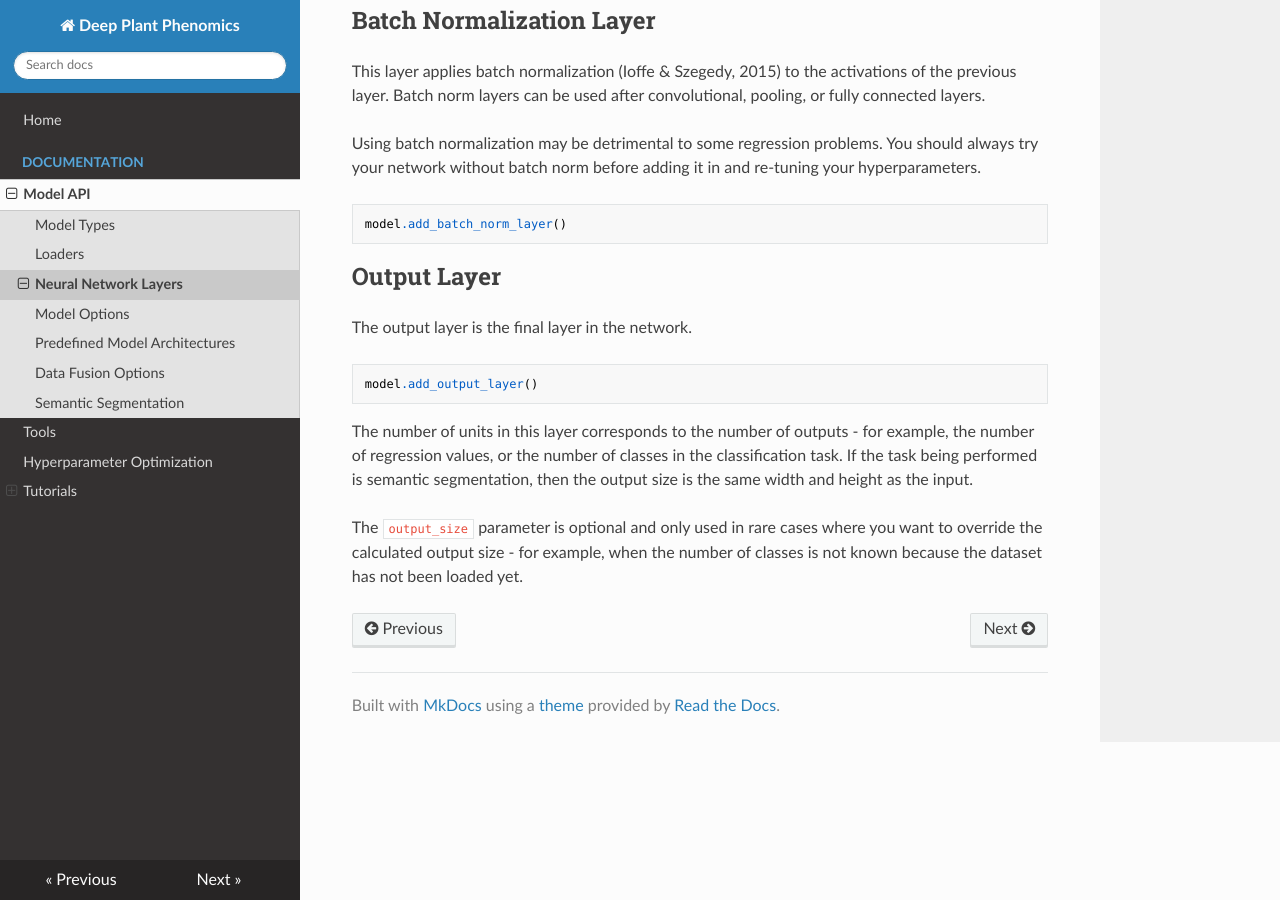
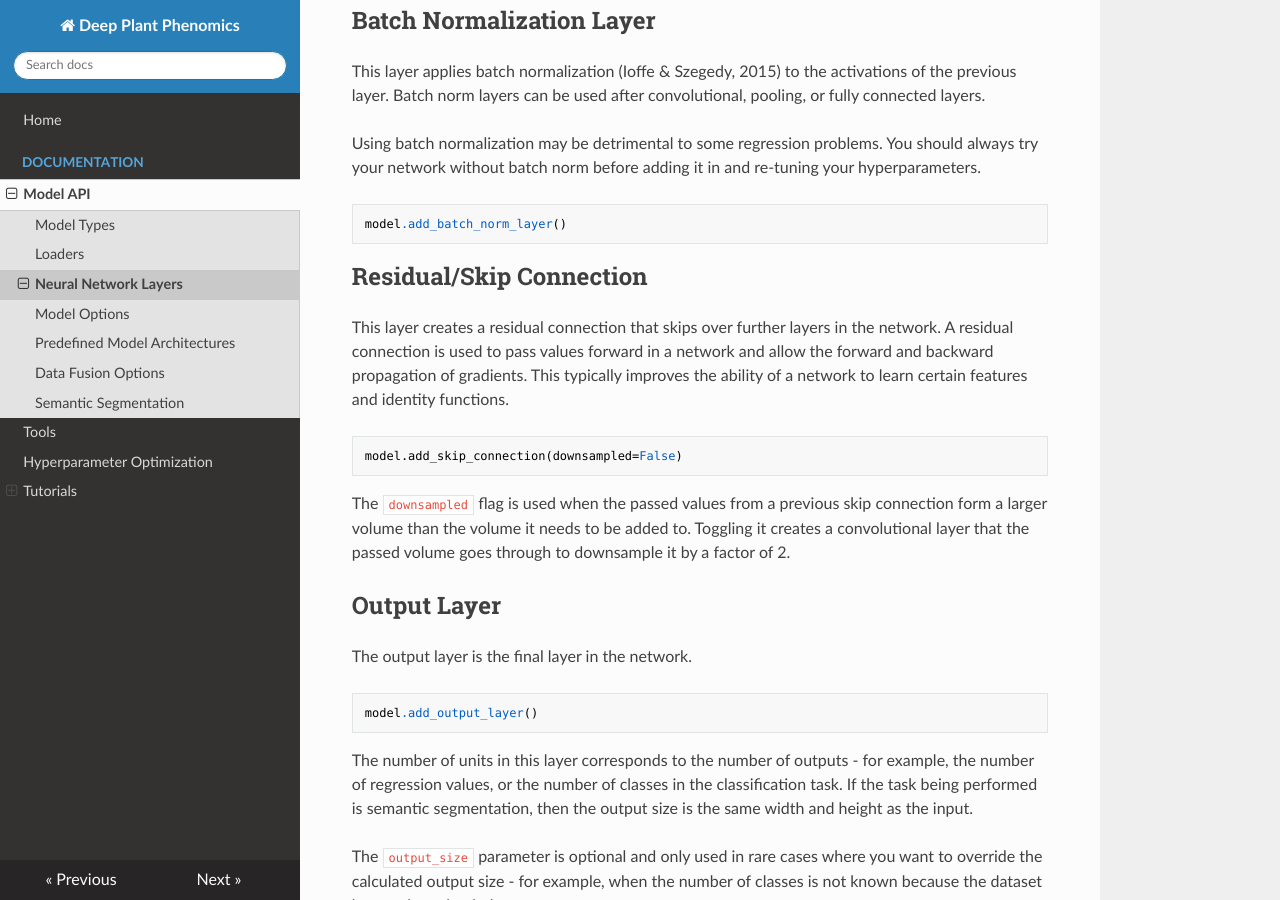
Before and after one commit to p2irc/deepplantphenomics, an MkDocs documentation site: the page built from docs/Neural-Network-Layers.md, in a window 1280 px wide and 900 px high, scrolled down 2518 px. Built offline with MkDocs 1.6.1, drawn with Linux system fonts in a browser that asks for light colours; nearby versions of some CDN libraries; old or Windows-style settings are respelled for this version of MkDocs.

Commit message:
Add draft of skip connection documentation

````diff
--- a/docs/Neural-Network-Layers.md
+++ b/docs/Neural-Network-Layers.md
@@ -92,6 +92,16 @@ Using batch normalization may be detrimental to some regression problems. You sh
 model.add_batch_norm_layer()
 ```
 
+## Residual/Skip Connection
+
+This layer creates a residual connection that skips over further layers in the network. A residual connection is used to pass values forward in a network and allow the forward and backward propagation of gradients. This typically improves the ability of a network to learn certain features and identity functions.
+
+```
+model.add_skip_connection(downsampled=False)
+```
+
+The `downsampled` flag is used when the passed values from a previous skip connection form a larger volume than the volume it needs to be added to. Toggling it creates a convolutional layer that the passed volume goes through to downsample it by a factor of 2.
+
 ## Output Layer
 
 The output layer is the final layer in the network.
````
